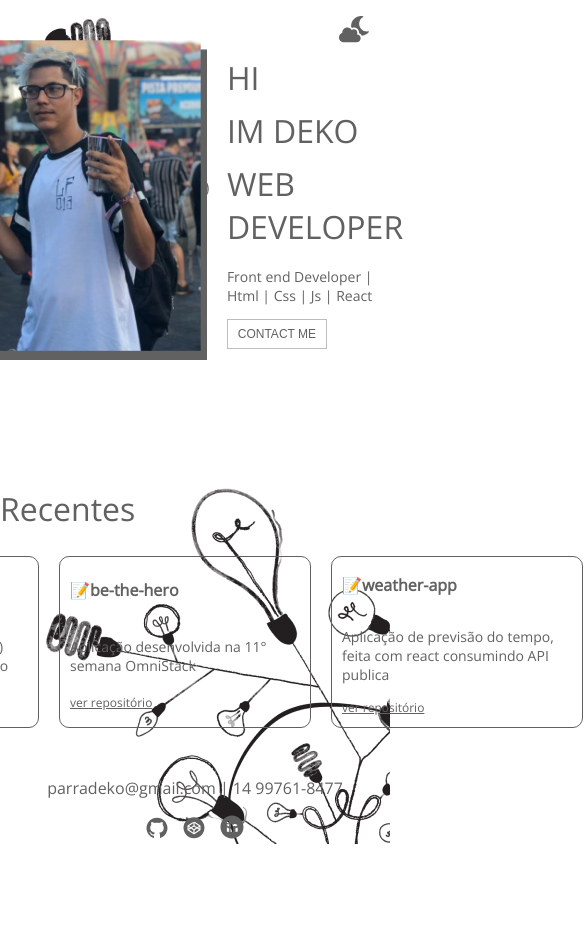
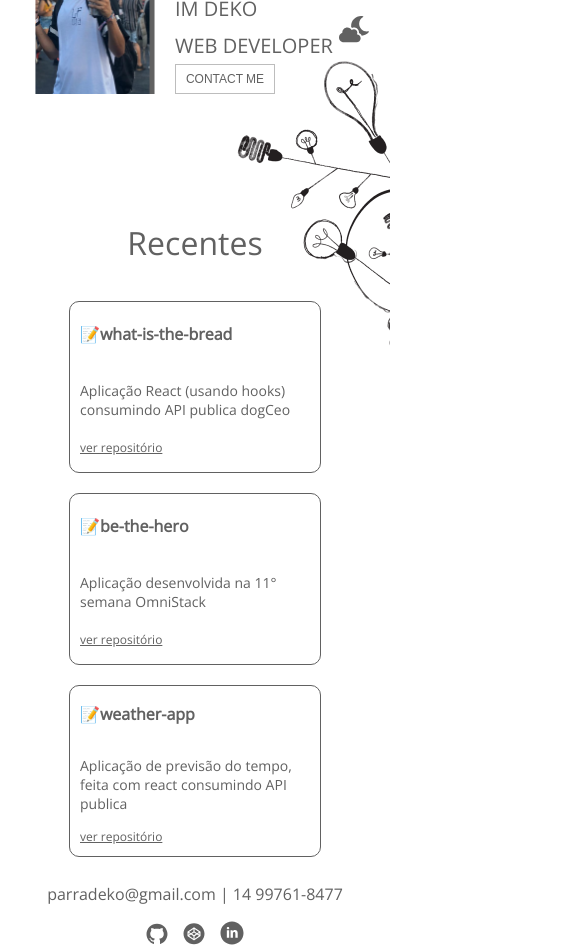
Before and after one commit to dericparra/dericparra.github.io, a React (Create React App) app: page / in a window 390 px wide. Shown: the whole page, 585 px wide, since content can reach past the window. Before the commit the page ends 844 px from the top, so only its background shows below. Built offline with nearby package versions, Linux system fonts and the light colour scheme.

Commit message:
implementar responsivo

```diff
--- a/src/components/Avatar/styles.js
+++ /dev/null
@@ -1 +0,0 @@
-import styled from 'styled-components';
--- a/src/components/Cards/styles.js
+++ b/src/components/Cards/styles.js
@@ -16,6 +16,9 @@ export const Div = styled.div`
   display: flex;
   align-items: center;
   justify-content: space-evenly;
+  @media (max-width: 539px) {
+    flex-direction: column;
+  }
 `;
 
 export const Title = styled.h2`
@@ -23,6 +26,9 @@ export const Title = styled.h2`
   align-self: flex-start;
   color: #616161;
   font-weight: 400;
+  @media (max-width: 539px) {
+    align-self: center;
+  }
 `;
 
 export const CardsBox = styled.div`
@@ -36,6 +42,9 @@ export const CardsBox = styled.div`
   border-radius: 10px;
   padding: 0 10px 10px 10px;
   margin: 0 20px 0 0;
+  @media (max-width: 539px) {
+    margin: 10px 0;
+  }
 `;
 
 export const TitleCard = styled.h3`
--- a/src/components/Footer/styles.js
+++ b/src/components/Footer/styles.js
@@ -7,6 +7,7 @@ export const Section = styled.section`
   flex-direction: column;
   align-items: center;
   justify-content: flex-end;
+  }
 `;
 
 export const A = styled.a`
--- a/src/components/FotoAvatar/styles.js
+++ b/src/components/FotoAvatar/styles.js
@@ -6,4 +6,8 @@ export const Avatar = styled.div`
   height: 320px;
   background-size: cover;
   background-image: url(${foto});
+  @media (max-width: 539px) {
+    max-width: 120px;
+    max-height: 160px;
+  }
 `;
--- a/src/components/Hero/styles.js
+++ b/src/components/Hero/styles.js
@@ -7,12 +7,18 @@ export const Hi = styled.h1`
   text-transform: uppercase;
   margin: 5px 0 5px;
   align-self: flex-start;
+  @media (max-width: 539px) {
+    font-size: 20px;
+  }
 `;
 
 export const TechStack = styled.p`
   font-size: 14px;
   font-weight: 300;
   color: #616161;
+  @media (max-width: 539px) {
+    display: none;
+  }
 `;
 
 export const Section = styled.section`
@@ -22,6 +28,11 @@ export const Section = styled.section`
   align-items: center;
   justify-content: center;
   margin: 40px 0 100px 0;
+  @media (max-width: 539px) {
+    max-width: 320px;
+    max-height: 160px;
+    align-self: center;
+  }
 `;
 
 export const Div = styled.div`
@@ -34,4 +45,8 @@ export const Div = styled.div`
   justify-content: center;
   text-align: left;
   align-self: flex-end;
+  @media (max-width: 539px) {
+    max-width: 320px;
+    max-height: 160px;
+  }
 `;
--- a/src/styles.js
+++ b/src/styles.js
@@ -1,15 +1,22 @@
 import styled from 'styled-components';
 import top from '../src/components/imgs/bgTop.png';
 import bottom from '../src/components/imgs/bgBottom.png';
+import bgMobile from '../src/components/imgs/bgMobile.png';
 
 export const Div = styled.div`
-  height: 100vh;
+  height: 100%;
   width: 100vw;
   display: flex;
   flex-direction: column;
   background-image: url(${top}), url(${bottom});
   background-repeat: no-repeat;
   background-position: left top, right bottom;
+  @media (max-width: 539px) {
+    height: 100%;
+    background-image: url(${bgMobile});
+    background-repeat: no-repeat;
+    background-position: right top 100px;
+  }
 `;
 
 export const DarkMode = styled.button`
```
Also changed, not shown: src/components/imgs/bgMobile.png (added), 1 other file (tests, documents, lock files or other folders).
